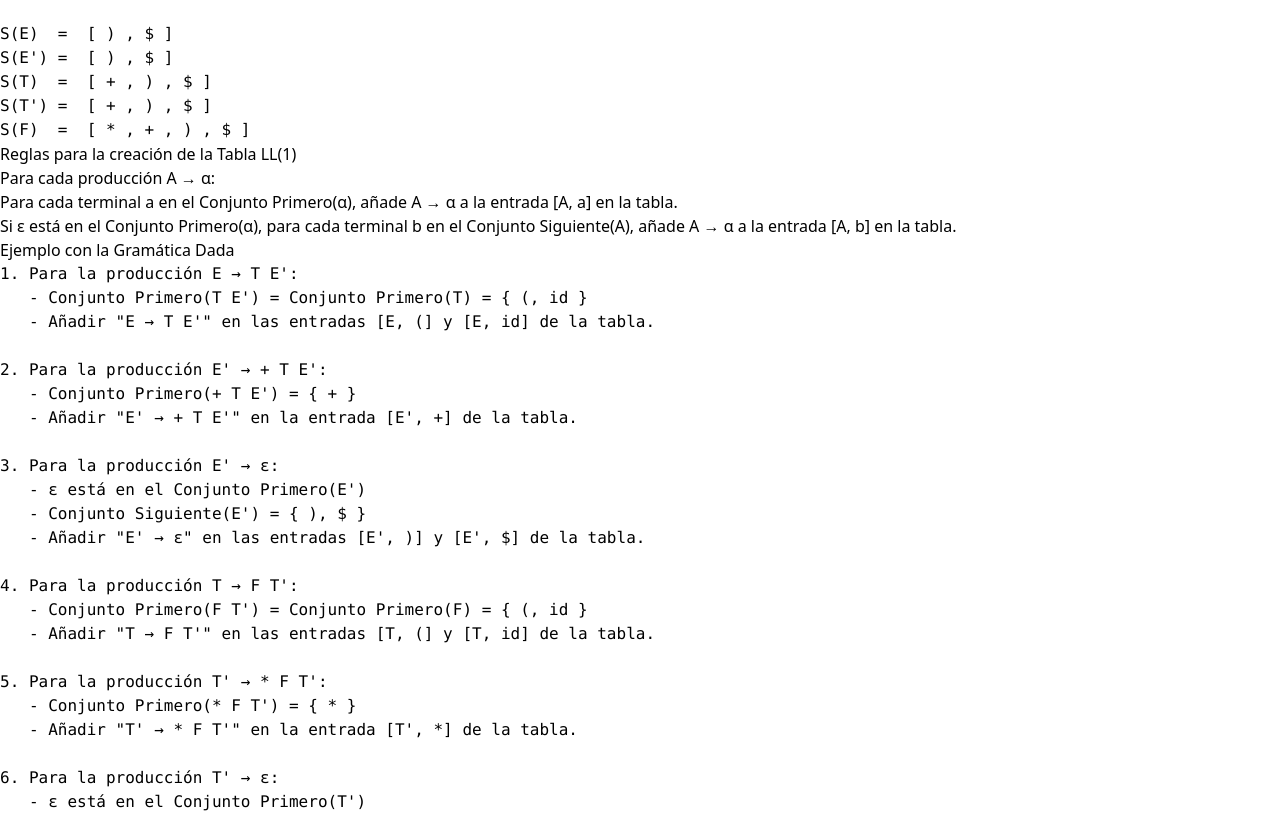
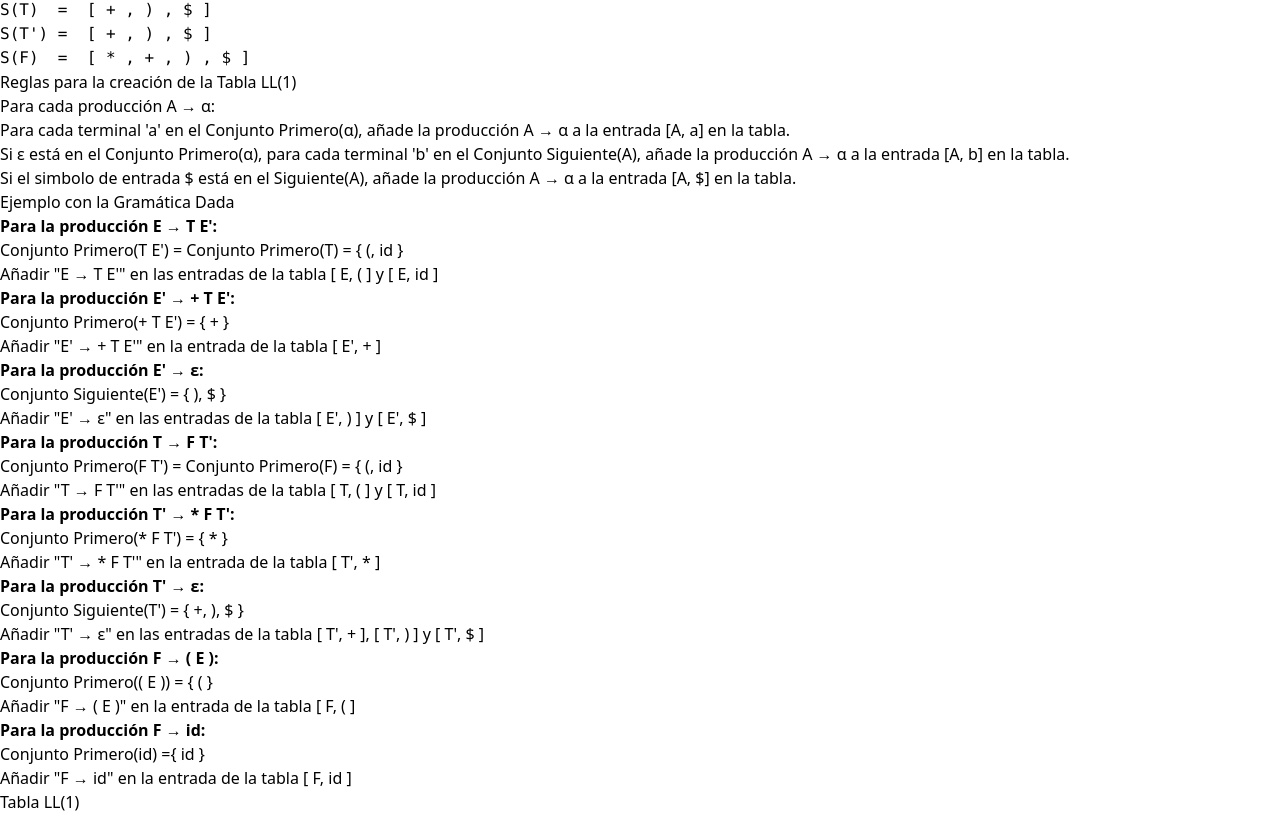
Before and after one commit to LlamosasNG/WebApplicationCompilers, a React (Vite) app: page /SyntacticDecending in a window 1280 px wide. Shown: the part 554-1367 px from the top of the page. Built offline with nearby package versions, Linux system fonts and the light colour scheme.

Commit message:
Terminado partes de conjuntos, reglas y tabla

```diff
--- a/src/components/SyntacticDecending.jsx
+++ b/src/components/SyntacticDecending.jsx
@@ -1,6 +1,5 @@
 // Definición de la gramática
-const grammar = `
-E  ->  T E'
+const grammar = `E  ->  T E'
 E' ->  + T E' | ε
 T  ->  F T'
 T' ->  * F T' | ε
@@ -8,8 +7,7 @@ F  ->  ( E ) | id
 `;
 
 // Conjuntos Primero calculados manualmente
-const first = `
-P(E)  =  [ ( , id ]
+const first = `P(E)  =  [ ( , id ]
 P(E') =  [ + , ε ]
 P(T)  =  [ ( , id ]
 P(T') =  [ * , ε ]
@@ -17,8 +15,7 @@ P(F)  =  [ ( , id ]
 `;
 
 // Conjuntos Siguiente calculados manualmente
-const follow = `
-S(E)  =  [ ) , $ ]
+const follow = `S(E)  =  [ ) , $ ]
 S(E') =  [ ) , $ ]
 S(T)  =  [ + , ) , $ ]
 S(T') =  [ + , ) , $ ]
@@ -78,18 +75,22 @@ export default function SyntacticDecending() {
         <h2 className="text-xl font-semibold mb-2">
           Reglas para la creación de la Tabla LL(1)
         </h2>
-        <div className="bg-gray-100 p-4 rounded-md mb-4">
+        <div className="bg-gray-100 p-2 rounded-md mb-4 text-justify">
           <ul className="list-disc list-inside">
             <li>
               Para cada producción A → α:
               <ul className="list-disc list-inside ml-4">
                 <li>
-                  Para cada terminal a en el Conjunto Primero(α), añade A → α a
-                  la entrada [A, a] en la tabla.
+                  Para cada terminal 'a' en el Conjunto Primero(α), añade la producción A → α a la entrada [A, a] en la tabla.
                 </li>
                 <li>
-                  Si ε está en el Conjunto Primero(α), para cada terminal b en
-                  el Conjunto Siguiente(A), añade A → α a la entrada [A, b] en
+                  Si ε está en el Conjunto Primero(α), para cada terminal 'b' en
+                  el Conjunto Siguiente(A), añade la producción A → α a la entrada [A, b] en
+                  la tabla.
+                </li>
+                <li>
+                  Si el simbolo de entrada $ está en el Siguiente(A),
+                  añade la producción A → α a la entrada [A, $] en
                   la tabla.
                 </li>
               </ul>
@@ -103,42 +104,50 @@ export default function SyntacticDecending() {
           Ejemplo con la Gramática Dada
         </h2>
         <div className="bg-gray-100 p-4 rounded-md mb-4">
-          <pre className="whitespace-pre-wrap">
-            {`1. Para la producción E → T E':
-   - Conjunto Primero(T E') = Conjunto Primero(T) = { (, id }
-   - Añadir "E → T E'" en las entradas [E, (] y [E, id] de la tabla.
-
-2. Para la producción E' → + T E':
-   - Conjunto Primero(+ T E') = { + }
-   - Añadir "E' → + T E'" en la entrada [E', +] de la tabla.
-
-3. Para la producción E' → ε:
-   - ε está en el Conjunto Primero(E')
-   - Conjunto Siguiente(E') = { ), $ }
-   - Añadir "E' → ε" en las entradas [E', )] y [E', $] de la tabla.
-
-4. Para la producción T → F T':
-   - Conjunto Primero(F T') = Conjunto Primero(F) = { (, id }
-   - Añadir "T → F T'" en las entradas [T, (] y [T, id] de la tabla.
-
-5. Para la producción T' → * F T':
-   - Conjunto Primero(* F T') = { * }
-   - Añadir "T' → * F T'" en la entrada [T', *] de la tabla.
-
-6. Para la producción T' → ε:
-   - ε está en el Conjunto Primero(T')
-   - Conjunto Siguiente(T') = { +, ), $ }
-   - Añadir "T' → ε" en las entradas [T', +], [T', )] y [T', $] de la tabla.
-
-7. Para la producción F → ( E ):
-   - Conjunto Primero(( E )) = { ( }
-   - Añadir "F → ( E )" en la entrada [F, (] de la tabla.
-
-8. Para la producción F → id:
-   - Conjunto Primero(id) = { id }
-   - Añadir "F → id" en la entrada [F, id] de la tabla.
-`}
-          </pre>
+          <div className="bg-gray-900 text-white p-4 mt-4 rounded-md">
+            <ol className="list-decimal list-inside font-bold">
+              <li><strong className=" font-normal">Para la producción E → T E':</strong></li>{/* Tabla E */}
+              <ul className="list-disc list-inside ml-6 font-normal">
+                <li>Conjunto Primero(T E') = Conjunto Primero(T) = {"{ (, id }"}</li>
+                <li>Añadir "E → T E'" en las entradas de la tabla { "[ E, ( ] y [ E, id ]"}</li>
+              </ul>
+              <li><strong className=" font-normal">Para la producción E' → + T E':</strong></li>{/* Tabla E' */}
+              <ul className="list-disc list-inside ml-6 font-normal">
+                <li>Conjunto Primero(+ T E') = {"{ + }"}</li>
+                <li>Añadir "E' → + T E'" en la entrada de la tabla { "[ E', + ]"}</li>
+              </ul>
+              <li><strong className=" font-normal">Para la producción E' → ε:</strong></li>{/* Tabla  E' en vacio*/}
+              <ul className="list-disc list-inside ml-6 font-normal">
+                <li>Conjunto Siguiente(E') = {"{ ), $ }"}</li>
+                <li>Añadir "E' → ε" en las entradas de la tabla { "[ E', ) ] y [ E', $ ] "}</li>
+              </ul>
+              <li><strong className=" font-normal">Para la producción T → F T':</strong></li>{/* Tabla  T*/}
+              <ul className="list-disc list-inside ml-6 font-normal">
+                <li>Conjunto Primero(F T') = Conjunto Primero(F) = {"{ (, id }"}</li>
+                <li>Añadir "T → F T'" en las entradas de la tabla { "[ T, ( ] y [ T, id ]"}</li>
+              </ul>
+              <li><strong className=" font-normal">Para la producción T' → * F T':</strong></li>{/* Tabla  T'*/}
+              <ul className="list-disc list-inside ml-6 font-normal">
+                <li>Conjunto Primero(* F T') = {"{ * }"}</li>
+                <li>Añadir "T' → * F T'" en la entrada de la tabla { "[ T', * ]"}</li>
+              </ul>
+              <li><strong className=" font-normal">Para la producción T' → ε:</strong></li>{/* Tabla  T' en vacio*/}
+              <ul className="list-disc list-inside ml-6 font-normal">
+                <li>Conjunto Siguiente(T') = {"{ +, ), $ }"}</li>
+                <li>Añadir "T' → ε" en las entradas de la tabla { "[ T', + ], [ T', ) ] y [ T', $ ]"}</li>
+              </ul>
+              <li><strong className=" font-normal">Para la producción F → ( E ):</strong></li>{/* Tabla  F*/}
+              <ul className="list-disc list-inside ml-6 font-normal">
+                <li>Conjunto Primero(( E )) = {"{ ( }"}</li>
+                <li>Añadir "F → ( E )" en la entrada de la tabla { "[ F, ( ]"}</li>
+              </ul>
+              <li><strong className=" font-normal">Para la producción F → id:</strong></li>{/* Tabla  F en id*/}
+              <ul className="list-disc list-inside ml-6 font-normal">
+                <li>Conjunto Primero(id) ={"{ id }"}</li>
+                <li>Añadir "F → id" en la entrada de la tabla { "[ F, id ]"}</li>
+              </ul>
+            </ol>
+          </div>
         </div>
       </div>
 
@@ -173,9 +182,10 @@ export default function SyntacticDecending() {
 
       <div className="mt-8">
         <h2 className="text-xl font-semibold mb-2">Explicación Adicional</h2>
-        <div className="bg-gray-100 p-4 rounded-md mb-4">
-          <h3 className="text-lg font-semibold mb-2">
+        <div className="bg-gray-100 p-4 rounded-md mb-4">{/* ------------------Seccion de reglas de conjuntos */}
+          <h3 className="text-xl font-black font-serif mb-2">
             Reglas para calcular el Conjunto Primero:
+            {/* Reglas del conjunto primero */}
           </h3>
           <ul className="list-disc list-inside">
             <li>Si existe una producción A → α B β | ε :</li>
@@ -229,10 +239,12 @@ export default function SyntacticDecending() {
               </ul>
             </li>
           </ul>
-          <h3 className="text-lg font-semibold mt-4 mb-2">
+          <h3 className="text-xl font-black font-serif mb-2">
             Reglas para calcular el Conjunto Siguiente:
+            {/* Reglas del conjunto siguiente */}
           </h3>
           <ul className="list-disc list-inside">
+            <li>Si existe una producción A → α B β:</li>
             <li>
               El Conjunto Siguiente(A) incluye `$` (donde A es el símbolo
               inicial), el $ solo se coloca en el símbolo inicial
@@ -240,34 +252,41 @@ export default function SyntacticDecending() {
             <li>
               El conjunto Siguiente de B es igual al conjunto primero de β
             </li>
-            <li>
-              Si existe una producción A → α B β:
             <ul className="list-disc list-inside ml-4">
               <li className="  text-red-500">
-                  Añadir el Conjunto Primero(β) - {`{ε}`} al Conjunto
-                  Siguiente(B) posible
+                Añadir el Conjunto Primero(β) - {`{ε}`} al Conjunto Siguiente(B)
+                posible
               </li>
               <li className="  text-red-500">
                 Si β deriva a ε (o β es ε), añadir el Conjunto Siguiente(A) al
                 Conjunto Siguiente(B) posible
               </li>
             </ul>
-            </li>
             <li>
               Si existe una producción T → α A b:
               <p />
               <li>Si existe una producción A → α B:</li>
               <ul className="list-disc list-inside ml-4">
                 <li>
-                  El conjunto Siguiente de B es igual al conjunto siguiente de A
+                  El conjunto Siguiente de B es igual al conjunto siguiente de A debido a que B es el
+                  ultimo elemento de la producción
+                </li>
+                <li>
+                  Si la producción puede generar ε se debe de considerar, si al ser considerado el conjunto siguiente de B
+                  aun cuenta con un elemento siguiente, se agregaria el conjunto primero de este elemento, si no hay ningun elemento
+                  se tomaria el conjunto siguiente de quien lo produjo a B
                 </li>
               </ul>
             </li>
           </ul>
-          <h3 className="text-lg font-semibold mt-4 mb-2">
-            Cálculo del Conjunto Primero:{/* primero*/}
+        </div>
+        {/* ------------------------------- Cambia el color y la seccion donde se explican los conjuntos */}
+        <div className="bg-gray-900 p-4 rounded-md mb-4">
+          <h3 className="text-2xl font-extrabold mt-4 mb-2 font-serif bg-green-300 ">
+            Cálculo del Conjunto Primero:{/* Conjunto Primero primero*/}
           </h3>
-          <pre className="bg-white p-2 mt-4 rounded-md whitespace-pre-wrap font-bold">{/* perte de la E */}
+          <pre className="bg-white p-2 mt-4 rounded-md whitespace-pre-wrap font-bold">
+            {/* perte de la E */}
             {`P(E) = P(T)
 P(E) = { (, id }`}
           </pre>
@@ -275,8 +294,10 @@ P(E) = { (, id }`}
             <h3 className=" mb-2">Devido a que</h3>
             <li>E → T E'</li>
             <li>
-              Dada esta produccion se tiene que el primer elemento de la produccion de E es <strong className=" text-lg">T</strong> por
-              lo cual se coloca en el P(E) el <strong className=" text-lg"> P(T)</strong>
+              Dada esta produccion se tiene que el primer elemento de la
+              produccion de E es <strong className=" text-lg">T</strong> por lo
+              cual se coloca en el P(E) el{" "}
+              <strong className=" text-lg"> P(T)</strong>
             </li>
           </ul>
           <pre className="bg-white p-2 mt-4 rounded-md whitespace-pre-wrap font-bold">
@@ -288,7 +309,9 @@ P(T) = { (, id)}`}
             <h3 className=" mb-2">Devido a que</h3>
             <li>T → F T'</li>
             <li>
-            Dada esta produccion se tiene que El primer elemento de la produccion de T es <strong className=" text-lg">F</strong> por lo cual se coloca en el P(T) el
+              Dada esta produccion se tiene que El primer elemento de la
+              produccion de T es <strong className=" text-lg">F</strong> por lo
+              cual se coloca en el P(T) el
               <strong className=" text-lg"> P(F)</strong>
             </li>
           </ul>
@@ -300,11 +323,16 @@ P(F) = { (, id }`}
           <ul className="list-disc list-inside mt-4 mb-2 bg-gray-900 p-2 rounded-md whitespace-pre-wrap text-white">
             <h3 className=" mb-2">Devido a que</h3>
             <li> F → ( E ) | id</li>
-            <li>Dada esta produccion se tiene que el primer elemento de la produccion
-              de F es <strong className=" text-lg">(</strong> por lo cual se coloca en el P(T) el <strong className=" text-lg">(</strong> </li>
             <li>
-            Tambien se tiene que en esta produccion el primer elemento
-            puede ser <strong className=" text-lg">id</strong> por lo cual se coloca en el P(T) el
+              Dada esta produccion se tiene que el primer elemento de la
+              produccion de F es <strong className=" text-lg">(</strong> por lo
+              cual se coloca en el P(T) el{" "}
+              <strong className=" text-lg">(</strong>{" "}
+            </li>
+            <li>
+              Tambien se tiene que en esta produccion el primer elemento puede
+              ser <strong className=" text-lg">id</strong> por lo cual se coloca
+              en el P(T) el
               <strong className=" text-lg"> id</strong>
             </li>
           </ul>
@@ -316,11 +344,16 @@ P(E') = { +, ε }`}
           <ul className="list-disc list-inside mt-4 mb-2 bg-gray-900 p-2 rounded-md whitespace-pre-wrap text-white">
             <h3 className=" mb-2">Devido a que</h3>
             <li> E' → + T E' | ε</li>
-            <li>Dada esta produccion se tiene que el primer elemento de la produccion
-              de E' es <strong className=" text-xl">+</strong> por lo cual se coloca en el P(E') el <strong className=" text-xl">+</strong> </li>
             <li>
-            Tambien se tiene que en esta produccion el primer elemento
-            puede ser <strong className=" text-lg">ε</strong> por lo cual se coloca en el P(E') el
+              Dada esta produccion se tiene que el primer elemento de la
+              produccion de E' es <strong className=" text-xl">+</strong> por lo
+              cual se coloca en el P(E') el{" "}
+              <strong className=" text-xl">+</strong>{" "}
+            </li>
+            <li>
+              Tambien se tiene que en esta produccion el primer elemento puede
+              ser <strong className=" text-lg">ε</strong> por lo cual se coloca
+              en el P(E') el
               <strong className=" text-lg"> ε</strong>
             </li>
           </ul>
@@ -332,16 +365,22 @@ P(T') = { *, ε }`}
           <ul className="list-disc list-inside mt-4 mb-2 bg-gray-900 p-2 rounded-md whitespace-pre-wrap text-white">
             <h3 className=" mb-2">Devido a que</h3>
             <li> T' → * F T' | ε</li>
-            <li>Dada esta produccion se tiene que el primer elemento de la produccion
-              de T' es <strong className=" text-xl">*</strong> por lo cual se coloca en el P(T') el <strong className=" text-xl">*</strong> </li>
             <li>
-            Tambien se tiene que en esta produccion el primer elemento
-            puede ser <strong className=" text-lg">ε</strong> por lo cual se coloca en el P(T') el
+              Dada esta produccion se tiene que el primer elemento de la
+              produccion de T' es <strong className=" text-xl">*</strong> por lo
+              cual se coloca en el P(T') el{" "}
+              <strong className=" text-xl">*</strong>{" "}
+            </li>
+            <li>
+              Tambien se tiene que en esta produccion el primer elemento puede
+              ser <strong className=" text-lg">ε</strong> por lo cual se coloca
+              en el P(T') el
               <strong className=" text-lg"> ε</strong>
             </li>
           </ul>
-          <h3 className="text-lg font-semibold mt-4 mb-2">
-            Cálculo del Conjunto Siguiente:{/* Siguiente */}
+          <h3 className="text-2xl font-extrabold mt-4 mb-2 font-serif bg-green-300 ">
+            Cálculo del Conjunto Siguiente:
+            {/* Calculo del conjunto Siguiente */}
           </h3>
           <pre className="bg-white p-2 mt-4 rounded-md whitespace-pre-wrap font-bold">
             {/* perte de la E */}
@@ -385,21 +424,20 @@ S(T) = { +, ), $ }`}
             <li>E → T E' </li>
             <li>
               Dada esta producción se tiene que el elemento siguiente de T es{" "}
-              <strong className=" text-lg">E'</strong>por lo cual siguiendo
-              las reglas del conjunto siguiente se colocara el{" "}
+              <strong className=" text-lg">E'</strong>por lo cual siguiendo las
+              reglas del conjunto siguiente se colocara el{" "}
               <strong className=" text-lg">P(E')</strong> en el S(T)
             </li>
             <li>E' → + T E' | ε</li>
             <li>
               Dada esta producción se tiene que el elemento siguiente de T es{" "}
               <strong className=" text-lg">E'</strong> pero este ya esta
-              agregado
-              en la anterior producción
+              agregado en la anterior producción
             </li>
             <li>
               Continuando con la producción anterior se tiene que E' puede ser
-              vacio, por lo cual se verian
-              asi las producciónes tomando en cuenta lo anterior
+              vacio, por lo cual se verian asi las producciónes tomando en
+              cuenta lo anterior
             </li>
             <li>E → T </li>
             <li>
@@ -423,8 +461,8 @@ S(T') = { +, ), $ }`}
             <li>T → F T'</li>
             <li>
               Dada esta producción se tiene que no hay un elemento siguiente
-              despues de T' por lo cual al seguir
-              las reglas del conjunto siguiente se colocara el{" "}
+              despues de T' por lo cual al seguir las reglas del conjunto
+              siguiente se colocara el{" "}
               <strong className=" text-lg">S(T)</strong>{" "}
             </li>
           </ul>
@@ -450,7 +488,8 @@ S(F) = { *, +, ), $ }
             </li>
             <li>
               Continuando con la producción anterior se tiene que T' puede ser
-              vacio, por lo cual se verian asi las producciónes tomando en cuenta lo anterior
+              vacio, por lo cual se verian asi las producciónes tomando en
+              cuenta lo anterior
             </li>
             <li>T' → * F </li>
             <li>
@@ -465,7 +504,7 @@ S(F) = { *, +, ), $ }
               el S(F)
             </li>
           </ul>
-        </div>
+        </div>{/* Aqui deberia de terminar la seccion de los conjuntos */}
       </div>
     </div>
   );
```
Lines whose indentation alone changed are shown as unchanged.
